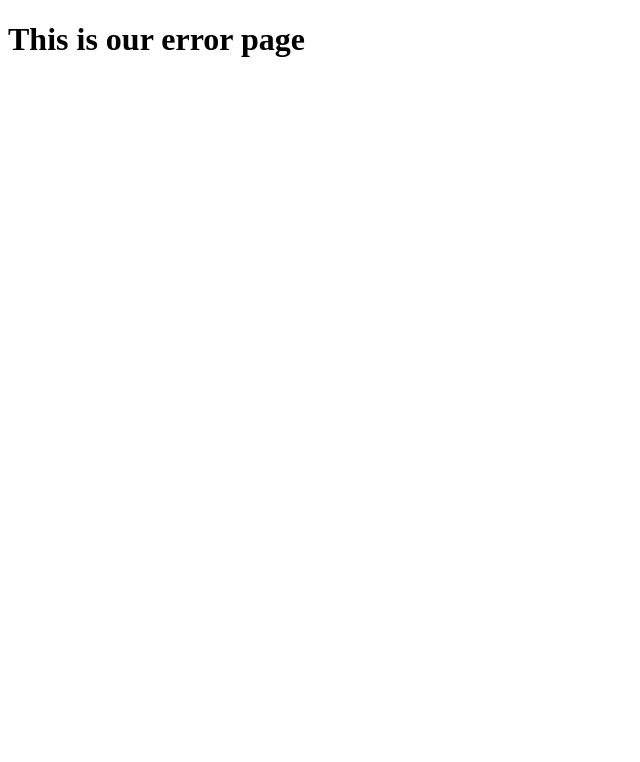
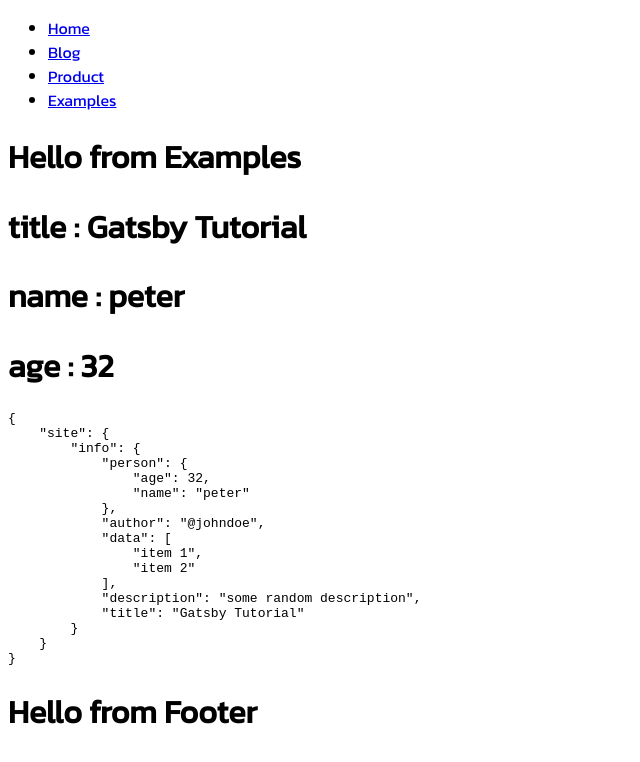
Before and after one commit to joshuaagega/gatsby, a Gatsby site: page /examples in a window 1280 px wide. Before the commit this address had no page. Shown: the whole page, without its empty margins (0-640 px from the left). Built offline with nearby package versions, Linux system fonts and the light colour scheme; Gatsby itself is replaced by a stand-in of ours.

Commit message:
graphsql components added

```diff
--- a/gatsby-config.js
+++ b/gatsby-config.js
@@ -6,5 +6,13 @@
 
 module.exports = {
   /* Your site config here */
+  siteMetadata:{
+    title:'Gatsby Tutorial',
+    description: 'some random description',
+    author:'@johndoe',
+    data:['item 1', 'item 2'],
+    person: {name: 'peter', age: 32},
+  }
+  ,
   plugins: [`gatsby-plugin-styled-components`],
 }
--- a/src/components/NavBar.js
+++ b/src/components/NavBar.js
@@ -13,6 +13,9 @@ const NavBar = () => {
         <li>
           <Link to="/product/">Product</Link>
         </li>
+        <li>
+          <Link to="/examples/">Examples</Link>
+        </li>
       </ul>
 
     </nav>
--- a/src/components/layout.css
+++ b/src/components/layout.css
@@ -5,7 +5,6 @@ body {
 }
 
 h1 {
-  color: gray;
   font-family: "Kanit", sans-serif;
 }
 p {
--- /dev/null
+++ b/src/examples/HeaderStatic.js
@@ -0,0 +1,26 @@
+import React from "react"
+import { StaticQuery, graphql } from "gatsby"
+
+const ComponentName = () => (
+  <StaticQuery
+    query={graphql`
+      {
+        site {
+          info: siteMetadata {
+            person {
+              age
+              name
+            }
+            author
+            data
+            description
+            title
+          }
+        }
+      }
+    `}
+    render={data => <pre>{JSON.stringify(data, null, 4)}</pre>}
+  ></StaticQuery>
+)
+
+export default ComponentName
--- /dev/null
+++ b/src/examples/header.js
@@ -0,0 +1,40 @@
+import React from 'react'
+import { useStaticQuery, graphql} from "gatsby"
+const getData = graphql`
+{
+site {
+    info:siteMetadata {
+       person {
+        age
+        name
+      }
+      author
+      data
+      description
+      title
+    }
+  }
+}
+
+`
+const Header = () => {
+  const {
+    site:{
+      info:{
+         title,
+         person: {name},
+         person: {age},
+      },
+    },
+  } = useStaticQuery(getData)
+
+  return (
+    <div>
+      <h1>title : {title} </h1>
+      <h1>name : {name}</h1>
+       <h1>age : {age}</h1>
+    </div>
+  )
+}
+
+export default Header
--- /dev/null
+++ b/src/pages/examples.js
@@ -0,0 +1,17 @@
+import React from 'react'
+import Layout from '../components/Layout'
+import Header from '../examples/header'
+import HeaderStatic from '../examples/HeaderStatic'
+
+function examples() {
+  return (
+    <Layout>
+      <h1>Hello from Examples</h1>
+       <Header/>
+       <HeaderStatic/>
+    </Layout>
+
+  )
+}
+
+export default examples
```
